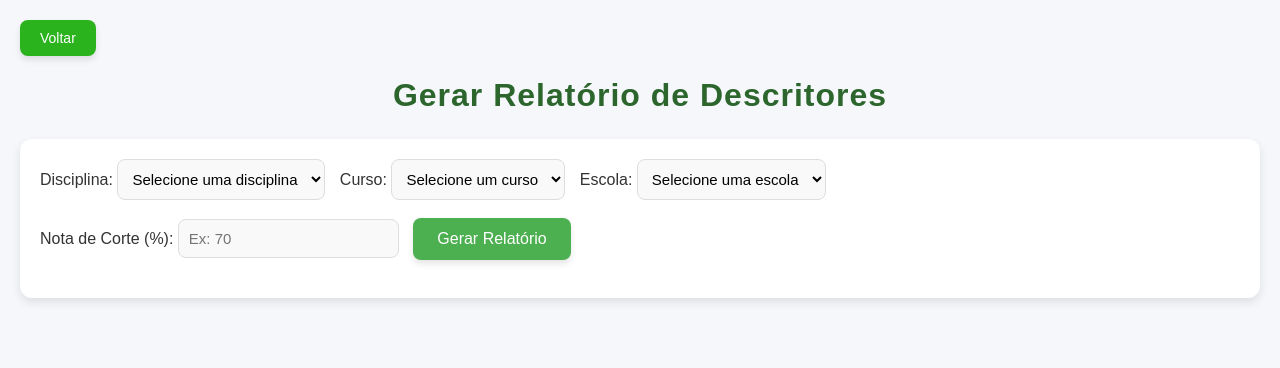
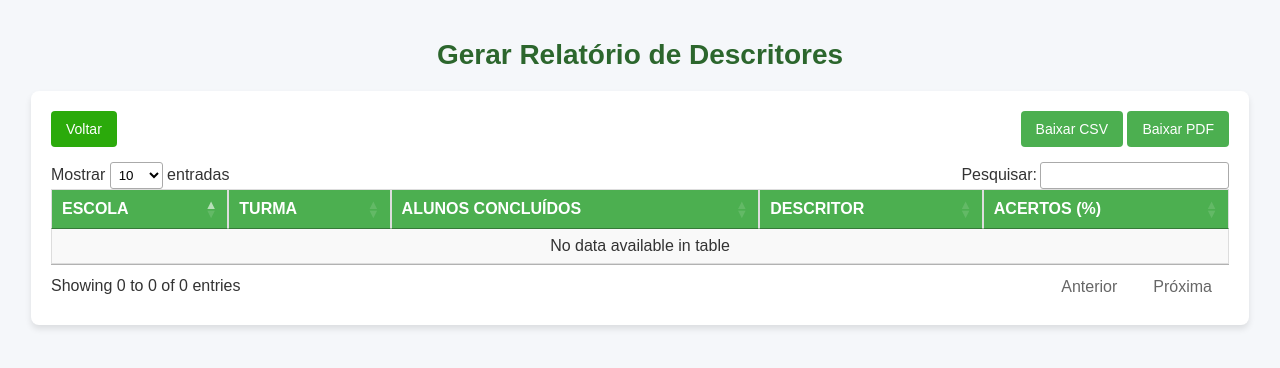
Before and after one commit to Lucasoxi91/DashboardV2, a Flask app: page /descritores.html in a window 1280 px wide. Shown: the top 368 px of the page. Run offline with Flask 3, Linux system fonts and the light colour scheme; lists and menus that the app fills with data are empty; some libraries are stand-ins or nearby versions.

Commit message:
Mensagem

```diff
--- a/app.py
+++ b/app.py
@@ -648,6 +648,8 @@ def gerar_relatorio_descritores_total():
             JOIN institutions inst ON inst.id = ic2.institution_id
             WHERE inst.name ILIKE '%{instituicao}%' -- Parâmetro para instituição
             AND ic2.name NOT ILIKE '%Wiquadro%' -- Excluir escola "Wiquadro"
+             AND ic2.name NOT ILIKE '%ESCOLA1%' -- Excluir escola "1"
+             AND ic2.name NOT ILIKE '%ESCOLA2%' -- Excluir escola  "2"
         ),
         AggregatedResults AS (
             SELECT
@@ -982,12 +984,14 @@ def render_pdf(html_content):
     output = io.BytesIO()
     pisa_status = pisa.CreatePDF(io.StringIO(html_content), dest=output)
     if pisa_status.err:
+        print("Erro ao gerar PDF:", pisa_status.err)
         return None
     output.seek(0)
     return output
 
 
 
+
 # Execução da aplicação
 if __name__ == '__main__':
     app.run(host='0.0.0.0', debug=True)
--- a/scripts/Andamento por simulados e mini simulados.py
+++ b/scripts/Andamento por simulados e mini simulados.py
@@ -63,7 +63,7 @@ TodosAlunosMatriculados AS (
     INNER JOIN institution_colleges ic2 ON ic2.id = ic3.institution_college_id
     INNER JOIN institutions i ON i.id = ic2.institution_id
     WHERE i.id IN (335, 336, 363)
-    AND ic2.name <> 'Wiquadro'
+    AND ic2.name NOT IN ('Wiquadro','ESCOLA1', 'ESCOLA2', 'ESCOLA_SANDBOX')
     GROUP BY ic2.name, ic.name
 )
 SELECT
--- a/scripts/Taxa de Participação e Média de notas.py
+++ b/scripts/Taxa de Participação e Média de notas.py
@@ -23,12 +23,12 @@ def execute_query():
             with conn.cursor() as cur:
                 cur.execute("""
 
-WITH QuizData AS (
+        WITH QuizData AS (
     SELECT
         i.name as curso,
         ic2.name as escola,
         ic2.id as escola_id,
-        q.name as simulado,
+         'Curso ' || (REGEXP_MATCHES(q.name, 'C([0-9]+)'))[1] || ' Simulado ' || (REGEXP_MATCHES(q.name, '[0-9]{2}$'))[1] AS simulado,
         count(DISTINCT users.id) as n_user_id,  -- DISTINCT adicionado aqui
         ROUND(AVG(qg.average)::numeric, 1) as grade_avg  -- Média de notas arredondada para uma casa decimal
     FROM
@@ -78,6 +78,7 @@ SELECT
 FROM QuizData qd
 INNER JOIN EnrollmentData ed ON qd.curso = ed.curso AND qd.escola_id = ed.escola_id
 ORDER BY qd.curso, qd.escola, qd.simulado;
+
 
 
 
--- a/templates/descritores.html
+++ b/templates/descritores.html
@@ -2,20 +2,17 @@
 <html lang="pt-br">
 <head>
     <meta charset="UTF-8">
-    <title>Gerar Relatório de Descritores</title>
+    <title>Relatório de Descritores Escola</title>
     <script src="https://code.jquery.com/jquery-3.6.0.min.js"></script>
     <link href="https://cdn.datatables.net/1.10.25/css/jquery.dataTables.min.css" rel="stylesheet">
     <link href="https://cdn.datatables.net/responsive/2.2.3/css/responsive.dataTables.min.css" rel="stylesheet">
     <link href="https://cdn.datatables.net/fixedheader/3.1.8/css/fixedHeader.dataTables.min.css" rel="stylesheet">
-    <link href="https://cdn.jsdelivr.net/npm/select2@4.1.0-rc.0/dist/css/select2.min.css" rel="stylesheet" />
     <script src="https://cdn.datatables.net/1.10.25/js/jquery.dataTables.min.js"></script>
     <script src="https://cdn.datatables.net/responsive/2.2.3/js/dataTables.responsive.min.js"></script>
     <script src="https://cdn.datatables.net/fixedheader/3.1.8/js/dataTables.fixedHeader.min.js"></script>
-    <script src="https://cdn.jsdelivr.net/npm/select2@4.1.0-rc.0/dist/js/select2.min.js"></script>
-
     <style>
         body {
-       font-family: 'Nunito', sans-serif;
+            font-family: Arial, sans-serif;
             background-color: #f5f7fa;
             margin: 0;
             padding: 20px;
@@ -24,139 +21,76 @@
 
         h1 {
             color: #2c662d;
-       font-size: 32px;
-       font-weight: 700;
-       margin-bottom: 25px;
+            font-size: 28px;
             text-align: center;
-       letter-spacing: 1px;
+            margin-bottom: 20px;
         }
 
         .container {
-       width: 100%;
+            background: #fff;
+            border-radius: 8px;
+            box-shadow: 0 4px 6px rgba(0, 0, 0, 0.1);
+            padding: 20px;
+            margin: 0 auto;
+            width: 95%;
             max-width: 1200px;
-       margin: 0 auto;
-       padding: 20px;
-       background-color: #fff;
-       border-radius: 12px;
-       box-shadow: 0 4px 10px rgba(0, 0, 0, 0.1);
         }
 
-   .table-container {
-       width: 100%;
-       overflow-x: auto;
-       margin-top: 20px;
-       background-color: white;
-       border-radius: 12px;
-       border: 1px solid #ddd;
-       padding: 15px;
+        .btn-container {
+            display: flex;
+            justify-content: space-between;
+            margin-bottom: 15px;
+        }
+
+        .btn {
+            padding: 10px 15px;
+            font-size: 14px;
+            color: #fff;
+            background-color: #4CAF50;
+            border: none;
+            border-radius: 4px;
+            text-decoration: none;
+            cursor: pointer;
+            transition: background-color 0.3s ease;
+        }
+
+        .btn:hover {
+            background-color: #45a049;
+        }
+
+        .btn-back {
+            background-color: #2baa0b;
+        }
+
+        .btn-back:hover {
+            background-color: #23900b;
         }
 
         table {
             width: 100%;
             border-collapse: collapse;
-       margin-bottom: 20px;
-       box-shadow: 0px 4px 8px rgba(0, 0, 0, 0.05);
+            margin-top: 15px;
         }
 
         th, td {
-       padding: 12px;
+            border: 1px solid #ddd;
             text-align: left;
-       border-bottom: 1px solid #ddd;
-       background-color: #fff;
-       color: #333;
+            padding: 10px;
         }
 
         th {
-       background-color: #2ab31d;
+            background-color: #4CAF50;
             color: white;
-       font-weight: 600;
             text-transform: uppercase;
-       letter-spacing: 0.05em;
         }
 
         tr:nth-child(even) {
             background-color: #f9f9f9;
         }
 
-   tr:hover {
-       background-color: #e8f5e8;
+        #resultadosTable_wrapper {
+            margin-top: 10px;
         }
-
-   .dataTables_wrapper .dataTables_paginate .paginate_button {
-       padding: 8px 16px;
-       background-color: #4CAF50;
-       color: white;
-       border-radius: 8px;
-       margin: 2px;
-       transition: background-color 0.2s ease;
-   }
-
-   .dataTables_wrapper .dataTables_paginate .paginate_button:hover,
-   .dataTables_wrapper .dataTables_paginate .paginate_button.current {
-       background-color: #45a049;
-   }
-
-   select, input[type="number"] {
-       padding: 10px;
-       font-size: 15px;
-       border-radius: 8px;
-       margin-right: 10px;
-       border: 1px solid #ddd;
-       background-color: #f9f9f9;
-       transition: background-color 0.2s ease-in-out;
-   }
-
-   select:focus, input[type="number"]:focus {
-       background-color: #e9e9e9;
-   }
-
-   @media (max-width: 768px) {
-       th, td {
-           padding: 8px;
-           font-size: 13px;
-       }
-
-       h1 {
-           font-size: 26px;
-       }
-
-       .btn, .img-voltar {
-           padding: 10px 15px;
-           font-size: 14px;
-       }
-
-       .sticky-header {
-           position: sticky;
-           top: 0;
-           z-index: 1;
-       }
-
-
-   }
-   button[type="submit"] {
-    background-color: #4CAF50;
-    color: white;
-    border: none;
-    padding: 12px 24px;
-    font-size: 16px;
-    border-radius: 8px;
-    cursor: pointer;
-    transition: background-color 0.3s ease, transform 0.2s ease;
-    box-shadow: 0 4px 6px rgba(0, 0, 0, 0.1);
-}
-
-button[type="submit"]:hover {
-    background-color: #45a049;
-    transform: translateY(-3px);
-    box-shadow: 0 6px 10px rgba(0, 0, 0, 0.15);
-}
-
-button[type="submit"]:active {
-    background-color: #3e8e41;
-    transform: translateY(1px);
-    box-shadow: 0 2px 4px rgba(0, 0, 0, 0.2);
-}
-
         #loading {
        text-align: center;
        margin-top: 20px;
@@ -184,68 +118,26 @@ button[type="submit"]:active {
            transform: rotate(360deg);
        }
    }
-   .img-voltar {
-               display: inline-block;
-               font-size: 14px;
-               padding: 10px 20px;
-               color: #fff;
-               background-color: #2ab31d;
-               border-radius: 8px;
-               text-decoration: none;
-               transition: background-color 0.2s ease;
-               box-shadow: 0 4px 6px rgba(0, 0, 0, 0.1);
-           }
-
-           .img-voltar:hover {
-               background-color: #239a17;
-           }
-
     </style>
-
-
 </head>
 <body>
-    <div class="header">
-        <div class="btn-container">
-            <a href="/" class="img-voltar">Voltar</a>
-        </div>
-    </div>
-
     <h1>Gerar Relatório de Descritores</h1>
 
      <div class="container">
-    <!-- Formulário de seleção -->
-    <form id="relatorioForm">
-        <label for="disciplina">Disciplina:</label>
-        <select id="disciplina" name="disciplina" required>
-            <option value="">Selecione uma disciplina</option>
-            <option value="Matemática">Matemática</option>
-            <option value="Língua Portuguesa">Língua Portuguesa</option>
-        </select>
-
-        <label for="curso">Curso:</label>
-        <select id="curso" name="curso" required>
-            <option value="">Selecione um curso</option>
-        </select>
-
-        <label for="escola">Escola:</label>
-        <select id="escola" name="escola" required>
-            <option value="">Selecione uma escola</option>
-        </select>
-<br><br>
-        <label for="nota_corte">Nota de Corte (%):</label>
-        <input type="number" id="nota_corte" name="nota_corte" placeholder="Ex: 70" required>
-
-        <button type="submit" class="btn">Gerar Relatório</button>
-    </form>
-
+        <div class="btn-container">
+            <a href="/" class="btn btn-back">Voltar</a>
+            <div>
+                <button id="csvBtn" class="btn btn-csv">Baixar CSV</button>
+                <button id="pdfBtn" class="btn btn-pdf">Baixar PDF</button>
+            </div>
+        </div>
         <div id="loading">
             <div class="spinner"></div>
             <p>Carregando dados, por favor aguarde...</p>
         </div>
-    <!-- Tabela de resultados -->
-    <br>
-    <table id="resultadosTable" style="display:none;">
+
+        <div class="table-container">
+            <table id="resultadosTable" class="display nowrap" style="width:100%">
                 <thead>
                     <tr>
                         <th>Escola</th>
@@ -256,13 +148,31 @@ button[type="submit"]:active {
                     </tr>
                 </thead>
                 <tbody>
-
                 </tbody>
             </table>
         </div>
+    </div>
+
     <script>
+        $(document).ready(function() {
+            const table = $('#resultadosTable').DataTable({
+                responsive: true,
+                fixedHeader: true,
+                scrollX: true,
+                autoWidth: false,
+                language: {
+                    search: "Pesquisar:",
+                    lengthMenu: "Mostrar _MENU_ entradas",
+                    info: "Mostrando _START_ a _END_ de _TOTAL_ entradas",
+                    paginate: {
+                        first: "Primeira",
+                        last: "Última",
+                        next: "Próxima",
+                        previous: "Anterior"
+                    }
+                }
+            });
 
-    $(document).ready(function() {
             function getQueryParams() {
                 const urlParams = new URLSearchParams(window.location.search);
                 return {
@@ -280,23 +190,20 @@ button[type="submit"]:active {
 
                 $.ajax({
                     url: '/gerar_relatorio_descritores',
-                                    type: 'GET', // Utiliza GET para capturar os parâmetros da URL
+                    type: 'GET',
                     data: params,
                     success: function(response) {
                         if (response.length > 0) {
-                                            $('#resultadosTable tbody').empty(); // Limpar resultados anteriores
+                            table.clear().draw();
                             response.forEach(function(row) {
-                                                $('#resultadosTable tbody').append(`
-                                                    <tr>
-                                                        <td>${row.escola}</td>
-                                                        <td>${row.turma}</td>
-                                                        <td>${row.alunos_concluidos}</td>
-                                                        <td>${row.descritor}</td>
-                                                        <td>${row.acertos}</td>
-                                                    </tr>
-                                                `);
+                                table.row.add([
+                                    row.escola,
+                                    row.turma,
+                                    row.alunos_concluidos,
+                                    row.descritor,
+                                    row.acertos
+                                ]).draw();
                             });
-                                            $('#resultadosTable').show();
                         } else {
                             alert('Nenhum dado encontrado para os filtros aplicados.');
                         }
@@ -311,88 +218,88 @@ button[type="submit"]:active {
                 alert('Parâmetros obrigatórios estão faltando.');
             }
 
-
-
-            function loadCourses(disciplina) {
-                if (disciplina) {
-                    $.ajax({
-                        url: '/get_courses',  // Endpoint correto
-                        type: 'GET',
-                        data: { disciplina: disciplina },
-                        success: function(response) {
-                            var cursoSelect = $('#curso');
-                            cursoSelect.empty();
-                            cursoSelect.append('<option value="">Selecione um curso</option>');
-                            if (response.courses && response.courses.length > 0) {
-                                response.courses.forEach(function(curso) {
-                                    cursoSelect.append('<option value="' + curso + '">' + curso + '</option>');
+            document.getElementById('csvBtn').addEventListener('click', function() {
+                    const tableData = [];
+                    const headers = [];
+                    // Coleta os cabeçalhos da tabela
+                    document.querySelectorAll('#resultadosTable thead th').forEach(header => {
+                        headers.push(header.innerText);
                     });
-                            } else {
-                                cursoSelect.append('<option value="">Nenhum curso encontrado</option>');
-                            }
-                        },
-                        error: function(jqXHR, textStatus, errorThrown) {
-                            alert("Erro ao carregar cursos. Verifique o console para mais detalhes.");
-                        }
+                    // Coleta os dados da tabela
+                    document.querySelectorAll('#resultadosTable tbody tr').forEach(row => {
+                        const rowData = [];
+                        row.querySelectorAll('td').forEach(cell => {
+                            rowData.push(cell.innerText);
                         });
-                } else {
-                    $('#curso').empty().append('<option value="">Selecione uma disciplina primeiro</option>');
-                }
-            }
-
-            // Carrega as escolas ao alterar o curso
-            $('#curso').change(function() {
-                var curso = $(this).val();
-                loadSchools(curso);
+                        tableData.push(rowData);
                     });
 
-            function loadSchools(curso) {
-                if (curso) {
-                    $.ajax({
-                        url: '/get_schools',  // Endpoint correto
-                        type: 'GET',
-                        data: { curso: curso },
-                        success: function(response) {
-                            var escolaSelect = $('#escola');
-                            escolaSelect.empty();
-                            escolaSelect.append('<option value="">Selecione uma escola</option>');
-                            if (response.schools && response.schools.length > 0) {
-                                response.schools.forEach(function(escola) {
-                                    escolaSelect.append('<option value="' + escola + '">' + escola + '</option>');
+                    // Envia os dados para o backend
+                    fetch('/generate_csv', {
+                        method: 'POST',
+                        headers: {
+                            'Content-Type': 'application/json'
+                        },
+                        body: JSON.stringify({
+                            columns: headers,
+                            data: tableData,
+                            script_name: 'Relatorio'
+                        })
+                    })
+                    .then(response => response.blob())
+                    .then(blob => {
+                        const url = window.URL.createObjectURL(blob);
+                        const a = document.createElement('a');
+                        a.href = url;
+                        a.download = 'Relatorio.csv';
+                        document.body.appendChild(a);
+                        a.click();
+                        document.body.removeChild(a);
+                    })
+                    .catch(error => alert('Erro ao gerar CSV: ' + error));
                 });
-                            } else {
-                                escolaSelect.append('<option value="">Nenhuma escola encontrada</option>');
-                            }
+
+            document.getElementById('pdfBtn').addEventListener('click', function() {
+                    const tableData = [];
+                    const headers = [];
+                    // Coleta as colunas
+                    document.querySelectorAll('#resultadosTable thead th').forEach(header => {
+                        headers.push(header.innerText);
+                    });
+                    // Coleta os dados
+                    document.querySelectorAll('#resultadosTable tbody tr').forEach(row => {
+                        const rowData = [];
+                        row.querySelectorAll('td').forEach(cell => {
+                            rowData.push(cell.innerText);
+                        });
+                        tableData.push(rowData);
+                    });
+
+                    fetch('/generate_pdf', {
+                        method: 'POST',
+                        headers: {
+                            'Content-Type': 'application/json'
                         },
-                        error: function(jqXHR, textStatus, errorThrown) {
-                            alert("Erro ao carregar escolas. Verifique o console para mais detalhes.");
-                        }
+                        body: JSON.stringify({
+                            columns: headers,
+                            data: tableData,
+                            script_name: 'Relatorio'
+                        })
+                    })
+                    .then(response => response.blob())
+                    .then(blob => {
+                        const url = window.URL.createObjectURL(blob);
+                        const a = document.createElement('a');
+                        a.href = url;
+                        a.download = 'Relatorio.pdf';
+                        document.body.appendChild(a);
+                        a.click();
+                        document.body.removeChild(a);
+                    })
+                    .catch(error => alert('Erro ao gerar PDF: ' + error));
                 });
-                } else {
-                    $('#escola').empty().append('<option value="">Selecione um curso primeiro</option>');
-                }
-            }
-
-            // Envio do formulário e geração do relatório via AJAX
-            $('#relatorioForm').on('submit', function(e) {
-                e.preventDefault();
-
-                var formData = {
-                    disciplina: $('#disciplina').val(),
-                    curso: $('#curso').val(),
-                    escola: $('#escola').val(),
-                    nota_corte: $('#nota_corte').val()
-                };
-
-                $('#loading').show();  // Mostrar o indicador de carregamento
-                $('#resultadosTable tbody').empty();  // Limpa a tabela de resultados antes de novos dados
-                $('#resultadosTable').hide();  // Esconde a tabela durante o carregamento
-
 
         });
-       });
     </script>
-
-
 </body>
 </html>
--- a/templates/descritorestotal.html
+++ b/templates/descritorestotal.html
@@ -47,7 +47,7 @@ h1 {
     background-color: white;
     border-radius: 12px;
     border: 1px solid #ddd;
-    padding: 15px;
+    padding: 8px;
 }
 
 table {
```
Also changed, not shown: scripts/Total por Turma.py (+33 -33 lines). Lines whose indentation alone changed are shown as unchanged.
